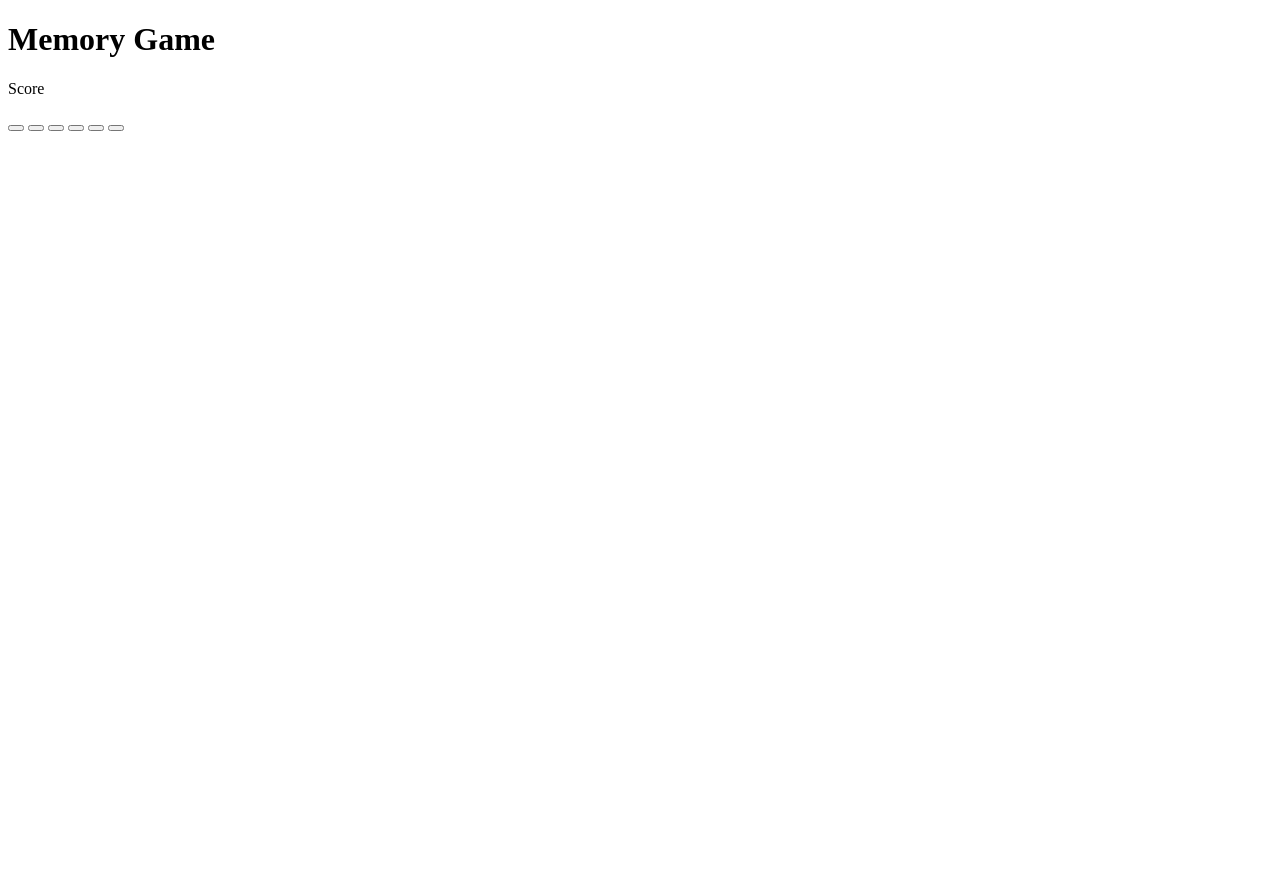
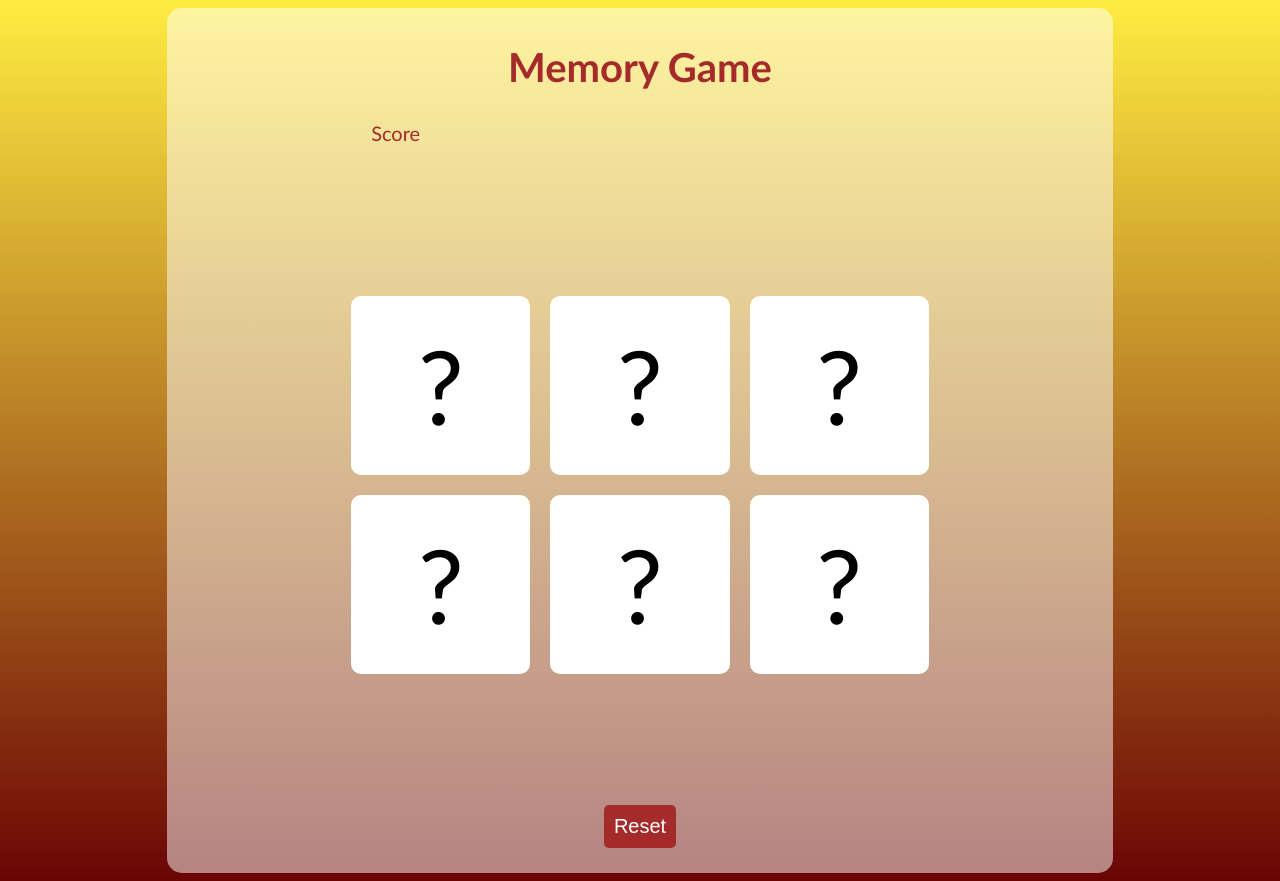
Before and after one commit to tahataha005/memory-game, a plain HTML site: page index.html in a window 1280 px wide. Before the commit the page ends 800 px from the top, so only its background shows below. Drawn offline with Linux system fonts and the light colour scheme.

Commit message:
Reset Button

```diff
--- a/index.html
+++ b/index.html
@@ -13,13 +13,32 @@
         <h1>Memory Game</h1>
         <div class="score"><p>Score</p></div>
         <div class="game">
-            <button class="slot"></button>
-            <button class="slot"></button>
-            <button class="slot"></button>
-            <button class="slot"></button>
-            <button class="slot"></button>
-            <button class="slot"></button>
+            <div class="card">
+                <div class="front"><p>?</p></div>
+                <img class="back" src="assets/c++ logo.png" alt="">
+            </div>
+            <div class="card">
+                <div class="front"><p>?</p></div>
+                <img class="back" src="assets/c++ logo.png" alt="">
+            </div>
+            <div class="card">
+                <div class="front"><p>?</p></div>
+                <img class="back" src="assets/html-logo.png" alt="">
+            </div>
+            <div class="card">
+                <div class="front"><p>?</p></div>
+                <img class="back" src="assets/html-logo.png" alt="">
+            </div>
+            <div class="card">
+                <div class="front"><p>?</p></div>
+                <img class="back" src="assets/python-logo.png" alt="">
+            </div>
+            <div class="card">
+                <div class="front"><p>?</p></div>
+                <img class="back" src="assets/python-logo.png" alt="">
+            </div>
         </div>
+        <button id="reset" class="reset">Reset</button>
     </div>
 </body>
 </html>
--- a/javascript/script.js
+++ b/javascript/script.js
@@ -0,0 +1,23 @@
+window.onload = () => {
+    const cards = document.querySelectorAll(".card")
+    const resetBtn = document.getElementById("reset")
+    console.log(cards)
+
+
+    cards.forEach(card => {
+
+        card.addEventListener("click", () => {
+            card.classList.toggle("clicked")
+
+
+        })
+    });
+
+    resetBtn.addEventListener("click",() => {
+
+        cards.forEach(card => {
+            card.classList.remove("clicked")
+    })
+
+})
+}
--- a/styles.css/styles.css
+++ b/styles.css/styles.css
@@ -0,0 +1,89 @@
+body{
+    display: flex;
+    background: linear-gradient(rgb(255, 236, 65),rgb(107, 5, 5));
+    align-items: center;
+    justify-content: center;
+    font-family: 'Gill Sans', 'Gill Sans MT', Calibri, 'Trebuchet MS', sans-serif;
+}
+
+.container{
+    display: flex;
+    flex-direction: column;
+    align-items: center;
+    justify-content: center;
+    width: 70vw;
+    padding: 25px;
+    background-color: rgba(255, 255, 255,50%);
+    border-radius: 15px;
+}
+
+.container > h1{
+    color: brown;
+    font-size: 40px;
+    margin: 10px;
+}
+
+.score{
+    color: brown;
+    width: 60%;
+    display: flex;
+    font-size: 20px;
+}
+
+.score > p{
+    display: flex;
+}
+
+.game{
+    align-content: center;
+    justify-content: center;
+    gap: 20px;
+    align-self: center;
+    display: flex;
+    flex-wrap: wrap;
+    width: 70%;
+    height: 50vw;
+}
+
+.card{
+    width: 14vw;
+    height: 14vw;
+    align-items: center;
+    justify-content: center;
+    border: 0;
+    border-radius: 10px;
+    font-size: 8vw;
+    display: flex;
+    background-color: white;
+    transition: transform 0.25s linear ;
+}
+
+.card >img{
+    object-fit: cover;
+    width: 80%;
+    height: 71%;
+}
+
+.hide{
+    opacity: 0;
+}
+
+.clicked{
+    transform: rotateY(180deg);
+
+}
+
+.card .back{
+    display:none;
+}
+
+
+
+.reset{
+    padding: 10px;
+    font-size: 20px;
+    background-color: brown;
+    border: 0;
+    border-radius: 5px;
+    color: white;
+}
```
